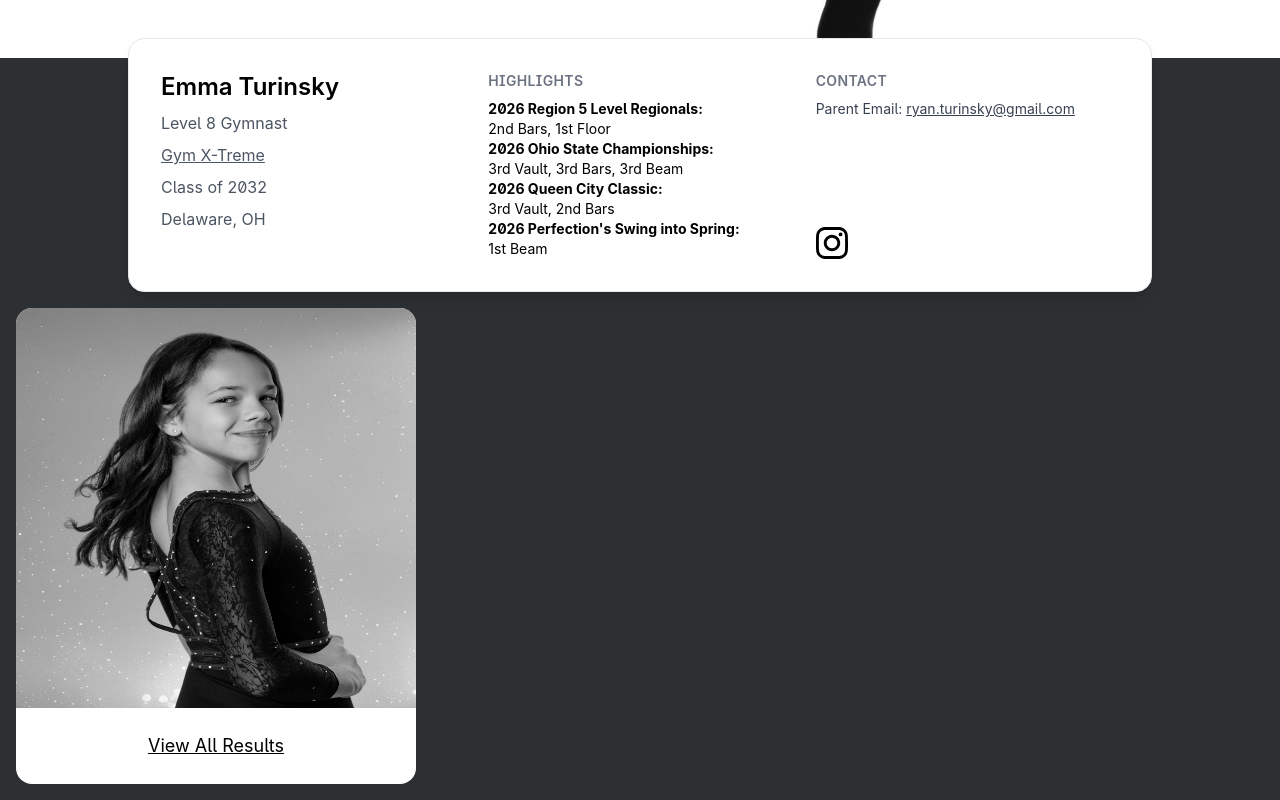
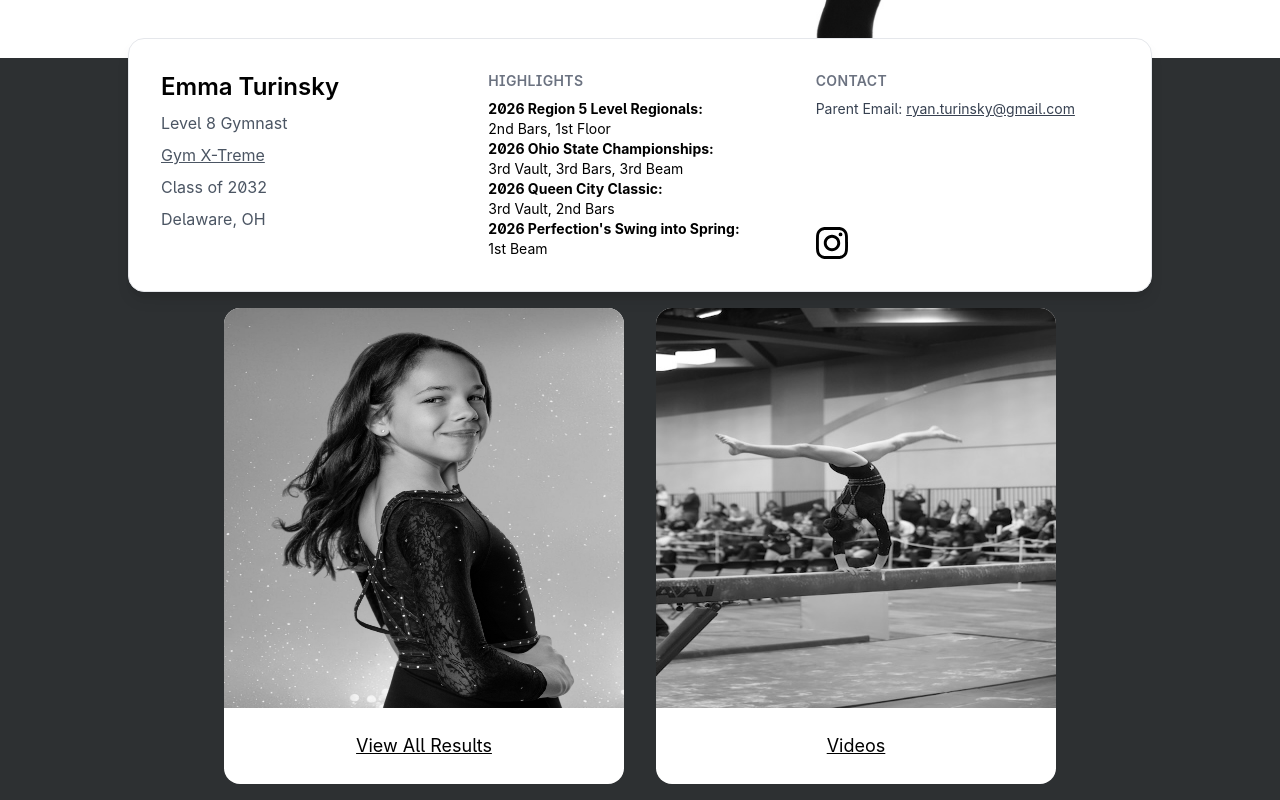
Before and after one commit to StylesTrip/gymnastics-ui, a Next.js app: page / in a window 1280 px wide. Shown: the part 502-1302 px from the top of the page. Built offline with nearby package versions, Linux system fonts and the light colour scheme.

Commit message:
Added highlight card component with test. Updated home page with videos link and new image

```diff
--- a/src/app/page.jsx
+++ b/src/app/page.jsx
@@ -4,6 +4,7 @@ import cardPic2 from '../../public/emma4 copy.jpeg';
 import instagramIcon from '../../public/Instagram_Glyph_Black.svg';
 import Link from 'next/link';
 import Image from 'next/image';
+import { HighlightCard } from '@/components/highlight-card/HighlightCard';
 import AppBar from '@/components/appbar/AppBar';
 
 export default function Home() {
@@ -21,16 +22,16 @@ export default function Home() {
             </div>
             <section className="w-full sm:px-6 sm:-mt-5 relative z-10">
                 <div className="max-w-5xl mx-auto bg-white sm:rounded-2xl shadow-lg border p-6 md:p-8 grid gap-6 md:grid-cols-3">
-                    <div className="md:col-span-1 flex flex-col gap-2">
-                        <h2 className="text-2xl font-semibold">
+                    <div className="md:col-span-1 flex flex-col gap-2 items-start">
+                        <h1 className="text-2xl font-semibold">
                             Emma Turinsky
-                        </h2>
+                        </h1>
                         <p className="text-gray-600">Level 8 Gymnast</p>
                         <a
                             href="http://gymx-treme.com/"
                             target="_blank"
                             rel="noopener"
-                            className="text-gray-600 underline hover:decoration-2"
+                            className="text-gray-600 underline hover:decoration-2 focus:outline-none focus:ring-2 focus:ring-offset-2 focus:ring-black"
                         >
                             Gym X-Treme
                         </a>
@@ -78,7 +79,7 @@ export default function Home() {
                                 Parent Email:{' '}
                                 <a
                                     href="mailto:ryan.turinsky@gmail.com"
-                                    className="underline hover:decoration-2"
+                                    className="underline hover:decoration-2 focus:outline-none focus:ring-2 focus:ring-offset-2 focus:ring-black"
                                 >
                                     ryan.turinsky@gmail.com
                                 </a>
@@ -88,6 +89,7 @@ export default function Home() {
                             href="https://www.instagram.com/backflipemma14/"
                             target="_blank"
                             rel="noopener"
+                            className="self-start focus:outline-none focus:ring-2 focus:ring-offset-2 focus:ring-black"
                         >
                             <img
                                 src={instagramIcon.src}
@@ -100,111 +102,21 @@ export default function Home() {
                 </div>
             </section>
             <section className="w-full p-4">
-                <div className="grid md:grid-cols-2 gap-8">
-                    <div className="group overflow-hidden rounded-2xl bg-white max-w-[400px]">
-                        <div className="relative w-[400px] h-[400px] aspect-[4/3]">
-                            <Image
-                                src="/emma-res.jpeg"
-                                fill
-                                sizes="(max-width: 768px) 400px, (max-width: 1200px) 400px, 400px"
-                                alt="Picture of Emma posing with back facing camera"
-                                className="grayscale hover:grayscale-0"
-                            />
-                        </div>
-
-                        <div className="p-6 flex justify-center">
-                            <Link
-                                href="/results"
-                                className="underline text-lg hover:decoration-2"
-                            >
-                                View All Results
-                            </Link>
-                        </div>
-                    </div>
+                <div className="flex gap-8 justify-center flex-wrap">
+                    <HighlightCard
+                        imageUrl="/emma-res.jpeg"
+                        altText="Picture of Emma posing with back facing camera"
+                        pageUrl="/results"
+                        pageText="View All Results"
+                    />
+                    <HighlightCard
+                        imageUrl="/emma-beam.webp"
+                        altText="Picture of Emma performing on beam with a back hand spring"
+                        pageUrl="/videos"
+                        pageText="Videos"
+                    />
                 </div>
             </section>
         </main>
-        // <section>
-        //     <div style={{ position: 'relative' }}>
-        //         <div className="absolute left-0 top-0 w-full">
-        //             <AppBar />
-        //         </div>
-        //         <img
-        //             src={bgPicture.src}
-        //             alt="Picture of Emma doing a jump split"
-        //             width="100%"
-        //             height="auto"
-        //         />
-        //         <div className="absolute top-16 md:top-24 left-16">
-        //             <h1 className="text-black text-2xl md:text-6xl lg:text-8xl">
-        //                 Emma
-        //             </h1>
-        //             <h1 className="text-black text-2xl md:text-6xl lg:text-8xl">
-        //                 Turinsky
-        //             </h1>
-        //             <p className="md:px-8">Class of 2032</p>
-        //         </div>
-        //     </div>
-        //     <div className="p-4">
-        //         <div className="grid grid-cols-[1_minmax(0,0.9fr)] md:grid-cols-[repeat(2,minmax(0,500px))] justify-evenly gap-2">
-        //             <div className="text-center p-2">
-        //                 <div className="shadow-lg rounded-md bg-primary-app-background border-2 border-secondary-purple text-white mb-2 text-center">
-        //                     <img
-        //                         src={cardPic.src}
-        //                         alt="Picture of Emma throwing powder in the air"
-        //                         className="w-full rounded-t-md grayscale hover:grayscale-0"
-        //                     />
-        //                     <h6 className="mb-3 font-bold text-xl">
-        //                         Personal Information
-        //                     </h6>
-        //                     <dl className="mb-2">
-        //                         <dt className="font-bold">Current Level:</dt>
-        //                         <dd>7</dd>
-        //                     </dl>
-        //                     <dl className="mb-2">
-        //                         <dt className="font-bold">Gym:</dt>
-        //                         <dd>Integrity Athletics</dd>
-        //                     </dl>
-        //                     <dl className="mb-2">
-        //                         <dt className="font-bold">Graduation Year:</dt>
-        //                         <dd>2032</dd>
-        //                     </dl>
-        //                     <dl className="mb-2">
-        //                         <dt className="font-bold">Hometown:</dt>
-        //                         <dd>Delaware, OH</dd>
-        //                     </dl>
-        //                 </div>
-        //             </div>
-        //             <div className="text-center p-2">
-        //                 <div className="shadow-lg rounded-md bg-primary-app-background border-2 border-secondary-purple text-white mb-2 text-center">
-        //                     <img
-        //                         src={cardPic2.src}
-        //                         alt="Picture of Emma posing with arms in the air"
-        //                         className="w-full rounded-t-md grayscale hover:grayscale-0"
-        //                     />
-        //                     <h6 className="mb-3 font-bold text-xl">
-        //                         Achievements
-        //                     </h6>
-        //                     <dl className="mb-2">
-        //                         <dt className="font-bold">
-        //                             2026 Level 7 Blaine Wilson Sportsfest:
-        //                         </dt>
-        //                         <dd>2nd - Vault, Bars</dd>
-        //                         <dt className="font-bold">
-        //                             2025 Level 6 X-Treme Challenge:
-        //                         </dt>
-        //                         <dd>1st - Vault, Beam, AA 2nd - Bars</dd>
-        //                     </dl>
-        //                     <Link
-        //                         href="/results"
-        //                         className="underline text-lg hover:decoration-4"
-        //                     >
-        //                         View All Results
-        //                     </Link>
-        //                 </div>
-        //             </div>
-        //         </div>
-        //     </div>
-        // </section>
     );
 }
--- /dev/null
+++ b/src/components/highlight-card/HighlightCard.jsx
@@ -0,0 +1,35 @@
+import Image from 'next/image';
+import Link from 'next/link';
+import PropTypes from 'prop-types';
+
+export const HighlightCard = ({ imageUrl, altText, pageUrl, pageText }) => {
+    return (
+        <div className="group overflow-hidden rounded-2xl bg-white max-w-[400px]">
+            <div className="relative w-[400px] h-[400px] aspect-[4/3]">
+                <Image
+                    src={imageUrl}
+                    fill
+                    sizes="(max-width: 768px) 400px, (max-width: 1200px) 400px, 400px"
+                    alt={altText}
+                    className="grayscale hover:grayscale-0"
+                />
+            </div>
+
+            <div className="p-6 flex justify-center">
+                <Link
+                    href={pageUrl}
+                    className="underline text-lg hover:decoration-2 focus:outline-none focus:ring-2 focus:ring-offset-2 focus:ring-black"
+                >
+                    {pageText}
+                </Link>
+            </div>
+        </div>
+    );
+};
+
+HighlightCard.PropTypes = {
+    imageUrl: PropTypes.string.isRequired,
+    altText: PropTypes.string.isRequired,
+    pageUrl: PropTypes.string.isRequired,
+    pageText: PropTypes.string.isRequired,
+};
```
Also changed, not shown: public/emma-beam.webp (added), 1 other file (tests, documents, lock files or other folders).
